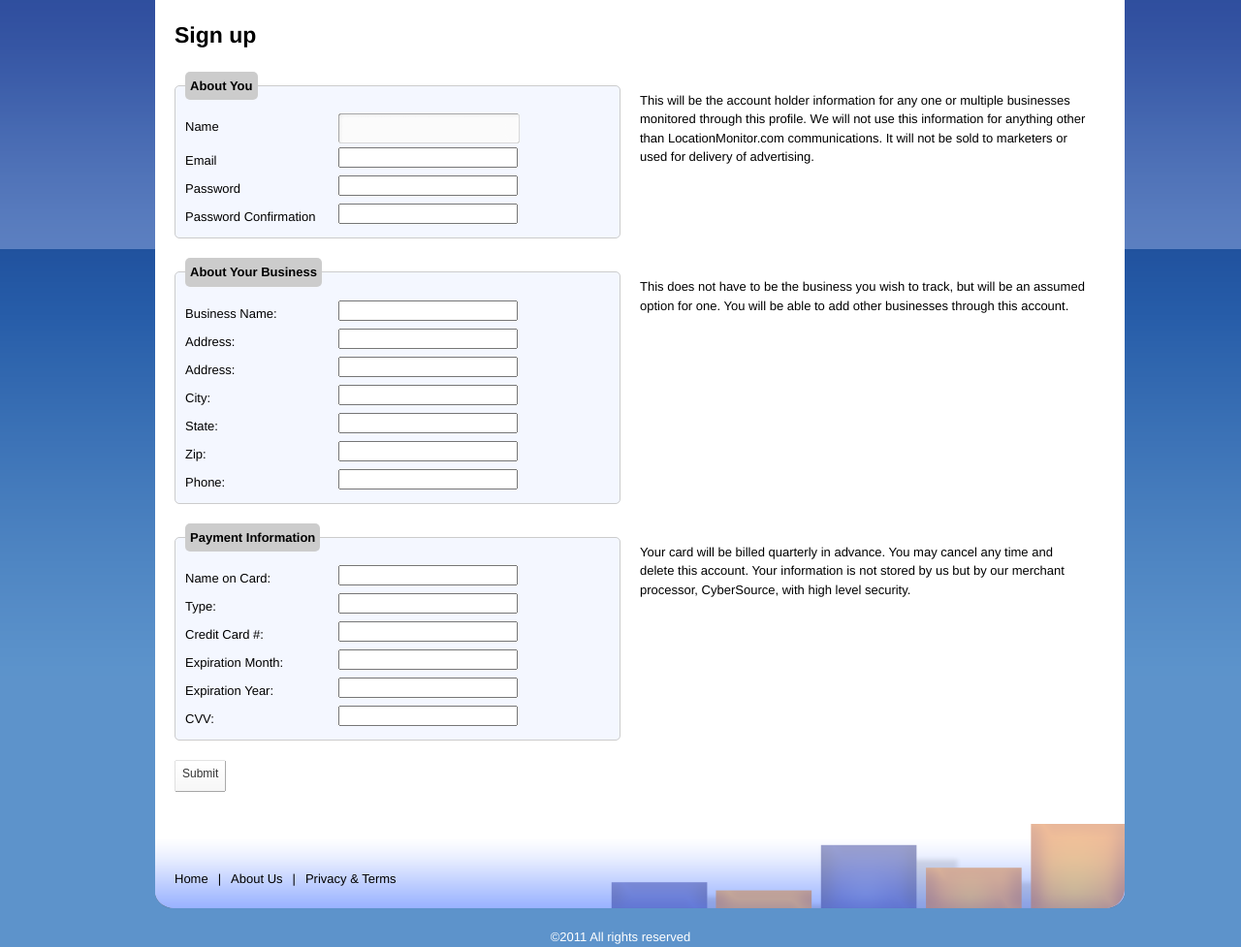
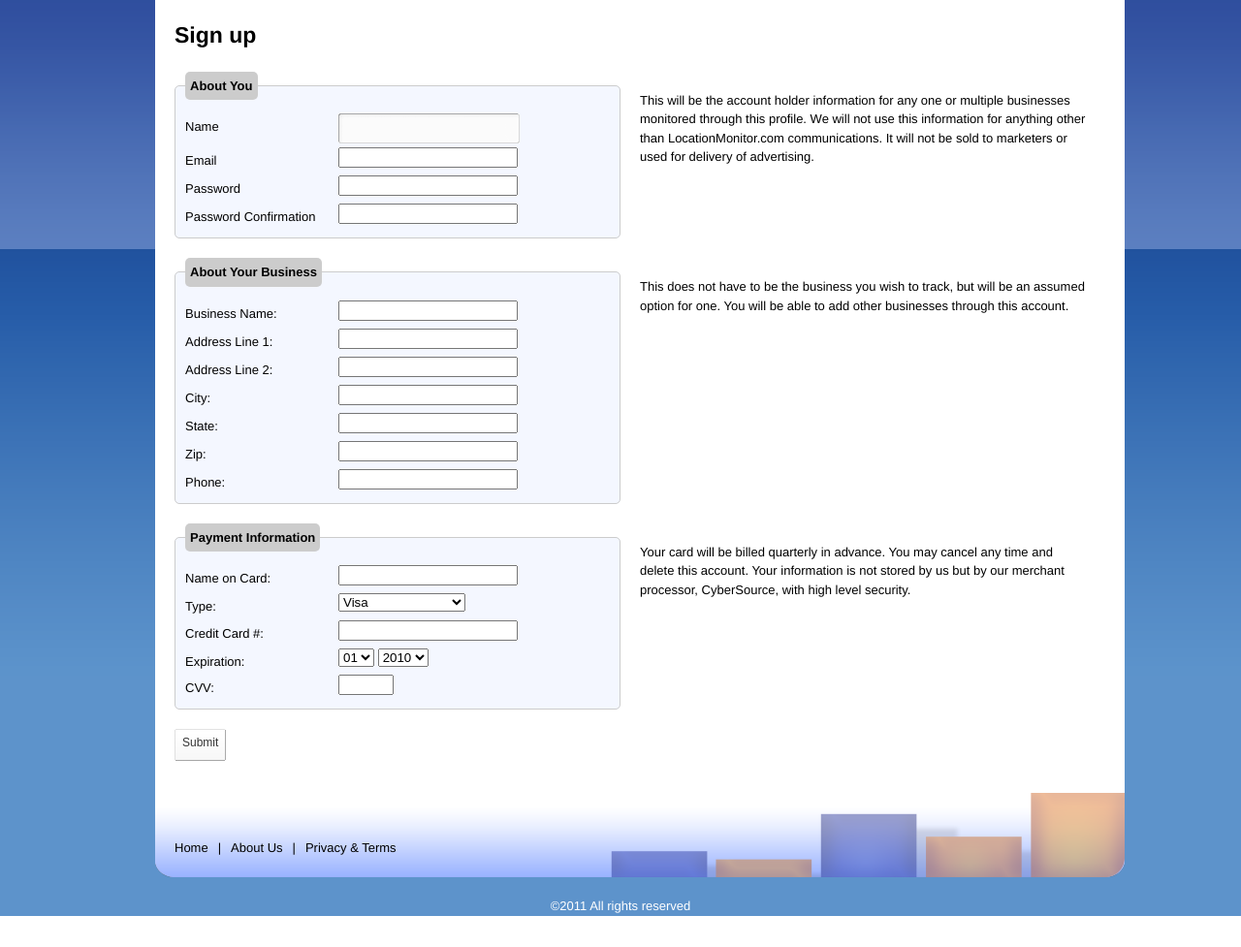
Before and after one commit to cbeck/YellowBot, a CodeIgniter app: page /user/signup in a window 1280 px wide. Shown: the part 125-1102 px from the top of the page at 97% size. After the commit the page ends 1070 px from the top, so only its background shows below. Run offline with CodeIgniter, Linux system fonts and the light colour scheme; some libraries are stand-ins or nearby versions.

Commit message:
selects for form

```diff
--- a/web/assets/stylesheets/styles.css
+++ b/web/assets/stylesheets/styles.css
@@ -133,6 +133,14 @@ h1#logo {
 .tabs ul { padding-top: 20px;}
 .tabs li { margin-bottom: 20px;}
 
+#main .jqTransformSelectWrapper li a {
+  text-decoration: none;
+}
+
+#main .jqTransformSelectWrapper li a:hover {
+  color: #fff;
+}
+
 label { width: 150px;}
 fieldset { border: 1px solid #ccc; background-color: #f4f7ff; padding: 10px; border-radius: 5px; -moz-border-radius: 5px;}
 legend { background-color: #ccc; padding: 5px; border-radius: 5px; -moz-border-radius: 5px; font-weight: bold;}
--- a/web/views/usersignup.php
+++ b/web/views/usersignup.php
@@ -39,10 +39,10 @@
         <label>Business Name:</label><input type="text" name="business_name" value="<?= set_value('business_name'); ?>" />
         </div>
         <div class="rowElem">
-        <label>Address:</label><input type="text" name="address1" value="<?= set_value('address1'); ?>" />
+        <label>Address Line 1:</label><input type="text" name="address1" value="<?= set_value('address1'); ?>" />
         </div>
         <div class="rowElem">
-        <label>Address:</label><input type="text" name="address2" value="<?= set_value('address2'); ?>" />
+        <label>Address Line 2:</label><input type="text" name="address2" value="<?= set_value('address2'); ?>" />
         </div>
         <div class="rowElem">
         <label>City:</label><input type="text" name="city" value="<?= set_value('city'); ?>" />
@@ -69,19 +69,47 @@
         <label>Name on Card:</label><input type="text" name="cc_name" value="<?= set_value('cc_name'); ?>" />
         </div>
         <div class="rowElem">
-        <label>Type:</label><input type="text" name="cc_type" value="<?= set_value('cc_type'); ?>" />
+          <label>Type:</label>
+          <select name="cc_type">
+            <option value="001">Visa</option>
+            <option value="002">MasterCard</option>
+            <option value="003">American Express</option>
+            <option value="004">Discover</option>
+          </select>
         </div>
         <div class="rowElem">
         <label>Credit Card #:</label><input type="text" name="cc_num" value="<?= set_value('cc_num'); ?>" />
         </div>
         <div class="rowElem">
-        <label>Expiration Month:</label><input type="text" name="cc_exp_month" value="<?= set_value('cc_exp_month'); ?>" />
+          <label>Expiration:</label>
+          <select name="cc_exp_month">
+            <option value="01">01</option>
+            <option value="02">02</option>
+            <option value="03">03</option>
+            <option value="04">04</option>
+            <option value="05">05</option>
+            <option value="06">06</option>
+            <option value="07">07</option>
+            <option value="08">08</option>
+            <option value="09">09</option>
+            <option value="10">10</option>
+            <option value="11">11</option>
+            <option value="12">12</option>
+          </select>
+          <select name="cc_exp_year">
+            <option value="2010">2010</option>
+            <option value="2011">2011</option>
+            <option value="2012">2012</option>
+            <option value="2013">2013</option>
+            <option value="2014">2014</option>
+            <option value="2015">2015</option>
+            <option value="2016">2016</option>
+            <option value="2017">2017</option>
+            <option value="2018">2018</option>
+          </select>
         </div>
         <div class="rowElem">
-        <label>Expiration Year:</label><input type="text" name="cc_exp_year" value="<?= set_value('cc_exp_year'); ?>" />
-        </div>
-        <div class="rowElem">
-        <label>CVV:</label><input type="text" name="cc_cvv" value="" />
+        <label>CVV:</label><input type="text" name="cc_cvv" value="" size="4"/>
         </div>
        </fieldset>
         <input type="submit" value="Submit" />
```
